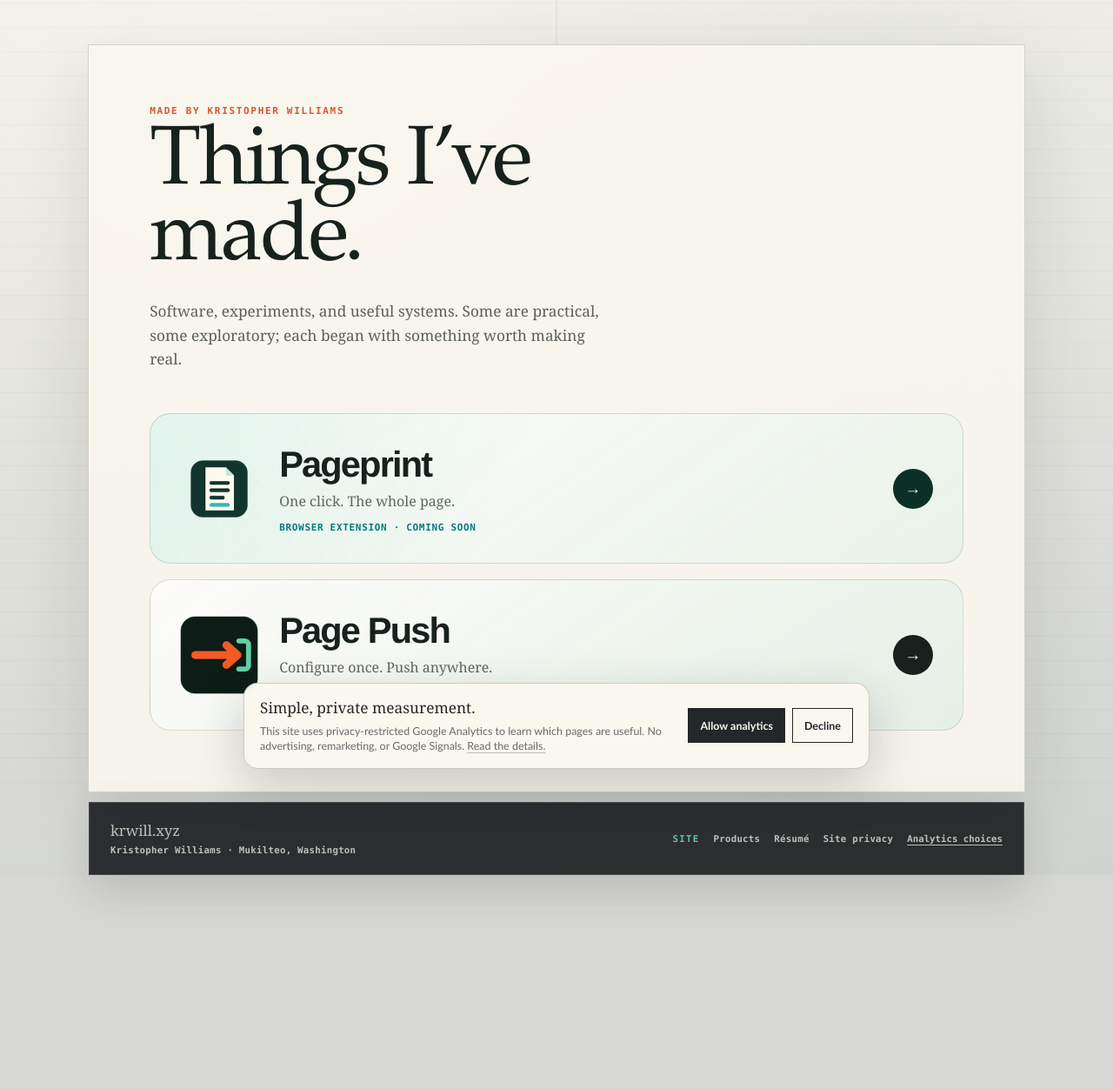
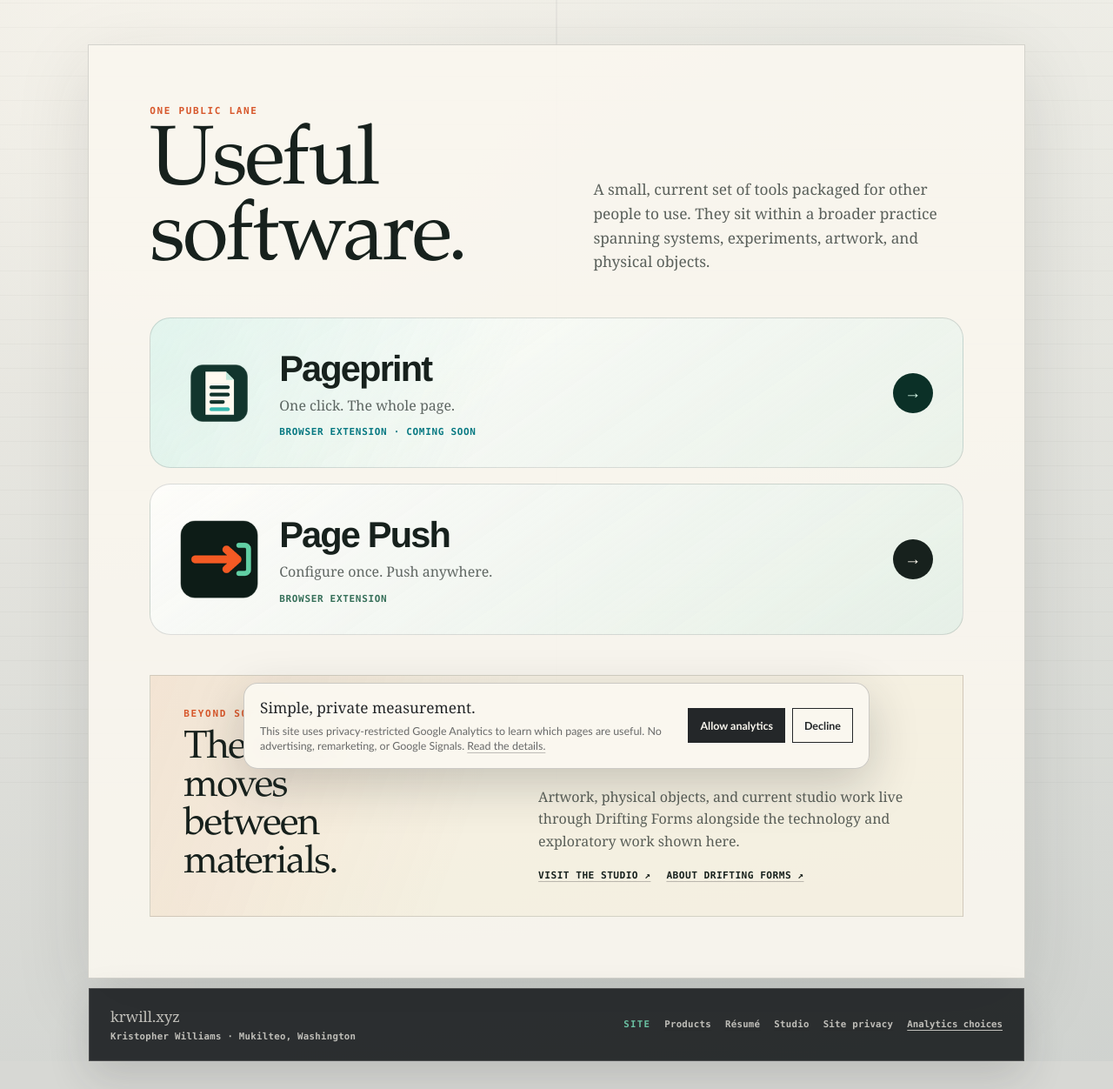
Before and after one commit to krwillxyz/krwillxyz.github.io, a Jekyll site: the page built from products/index.md, in a window 1280 px wide. Shown: the whole page at 87% size. Built offline with Jekyll 4.4.1, drawn with Linux system fonts in a browser that asks for light colours; before the commit the page ends 1038 px from its top, so only the background shows below that.

Commit message:
Reframe home and public work

```diff
--- a/_layouts/default.html
+++ b/_layouts/default.html
@@ -268,6 +268,15 @@
     line-height: 1.42;
   }
 
+  .identity-intro {
+    max-width: 42ch;
+    margin: 18px 0 0;
+    color: rgba(36, 39, 41, 0.66);
+    font-family: Georgia, "Times New Roman", serif;
+    font-size: 0.98rem;
+    line-height: 1.5;
+  }
+
   a {
     color: inherit;
     text-decoration-color: rgba(36, 39, 41, 0.28);
@@ -341,7 +350,7 @@
   }
 
   .identity-facts {
-    margin: clamp(28px, 5vw, 50px) 0 0;
+    margin: clamp(22px, 4vw, 36px) 0 0;
     display: grid;
     gap: 10px;
     color: rgba(36, 39, 41, 0.7);
@@ -356,6 +365,60 @@
     margin: 0;
     min-width: 0;
     overflow-wrap: break-word;
+  }
+
+  .identity-paths {
+    display: grid;
+    grid-template-columns: repeat(2, minmax(0, 1fr));
+    gap: 1px;
+    margin-top: 20px;
+    border: 1px solid var(--rule);
+    background: var(--rule);
+  }
+
+  .identity-paths a {
+    position: relative;
+    min-width: 0;
+    padding: 13px 34px 13px 13px;
+    background: rgba(250, 247, 239, 0.82);
+    color: var(--ink);
+    text-decoration: none;
+  }
+
+  .identity-paths span,
+  .identity-paths strong {
+    display: block;
+  }
+
+  .identity-paths span {
+    margin-bottom: 4px;
+    color: #087982;
+    font-family: ui-monospace, "SFMono-Regular", Menlo, Consolas, monospace;
+    font-size: 0.61rem;
+    font-weight: 800;
+    letter-spacing: 0.09em;
+    text-transform: uppercase;
+  }
+
+  .identity-paths strong {
+    font-size: 0.76rem;
+    line-height: 1.3;
+  }
+
+  .identity-paths i {
+    position: absolute;
+    top: 50%;
+    right: 13px;
+    font-family: Georgia, "Times New Roman", serif;
+    font-size: 1rem;
+    font-style: normal;
+    transform: translateY(-50%);
+    transition: transform 0.16s ease;
+  }
+
+  .identity-paths a:hover i,
+  .identity-paths a:focus-visible i {
+    transform: translate(3px, -50%);
   }
 
   .identity-facts a {
@@ -836,6 +899,36 @@
     width: min(1076px, calc(100% - 36px));
   }
 
+  .home {
+    display: flex;
+    flex-direction: column;
+  }
+
+  .home main {
+    min-height: 0;
+    width: min(836px, calc(100% - 36px));
+    margin-top: auto;
+    padding: 0;
+  }
+
+  .home .site-footer {
+    width: min(836px, calc(100% - 36px));
+    margin: 0 auto auto;
+    border-color: var(--rule);
+    border-top: 0;
+    background: rgba(250, 247, 239, 0.9);
+    box-shadow: var(--shadow);
+    color: var(--ink-soft);
+  }
+
+  .home .site-footer-brand {
+    color: var(--ink);
+  }
+
+  .home .site-footer-context {
+    color: #087982;
+  }
+
   @media (min-width: 780px) {
     .identity-card {
       grid-template-columns: minmax(260px, 340px) minmax(0, 1fr);
@@ -888,6 +981,8 @@
 
     .home main {
       display: block;
+      width: 100%;
+      margin: 0;
       padding: 0;
     }
 
@@ -895,6 +990,16 @@
       min-height: 100vh;
       border: 0;
       box-shadow: none;
+    }
+
+    .home .site-footer {
+      width: 100%;
+      margin: 0;
+      border-top: 1px solid var(--rule);
+    }
+
+    .identity-paths {
+      grid-template-columns: 1fr;
     }
 
     .resume-sections section {
@@ -1023,6 +1128,7 @@
       <span class="site-footer-context">Site</span>
       <a href="/products/">Products</a>
       <a href="/resume/">Résumé</a>
+      <a href="https://studio.driftingforms.com" target="_blank" rel="noopener noreferrer">Studio</a>
       <a href="/privacy/">Site privacy</a>
       <button type="button" id="analytics-choices">Analytics choices</button>
     </nav>
--- a/assets/products/products.css
+++ b/assets/products/products.css
@@ -21,6 +21,14 @@
 
 .directory-panel {
   padding: clamp(28px, 6vw, 70px);
+}
+
+.directory-header {
+  display: grid;
+  grid-template-columns: minmax(0, 1.05fr) minmax(280px, 0.95fr);
+  gap: 40px;
+  align-items: end;
+  margin-bottom: 46px;
 }
 
 .product-kicker {
@@ -49,7 +57,7 @@
 
 .directory-intro {
   max-width: 56ch;
-  margin: 25px 0 48px;
+  margin: 0 0 4px;
   color: rgba(23, 33, 29, 0.7);
   font: 1.08rem/1.6 Georgia, serif;
 }
@@ -115,6 +123,46 @@
   background: #17211d;
   color: #fffaf0;
   font-size: 1.2rem;
+}
+
+.practice-route {
+  display: grid;
+  grid-template-columns: minmax(0, 0.9fr) minmax(300px, 1.1fr);
+  gap: 40px;
+  margin-top: 46px;
+  padding: clamp(26px, 4vw, 38px);
+  border: 1px solid rgba(23, 33, 29, 0.15);
+  background:
+    linear-gradient(110deg, rgba(215, 88, 44, 0.08), transparent 42%),
+    rgba(243, 236, 217, 0.52);
+}
+
+.practice-route h2 {
+  max-width: 12ch;
+  margin: 0;
+  color: #17211d;
+  font: 500 clamp(1.8rem, 4vw, 2.8rem)/0.98 "Iowan Old Style", "Palatino Linotype", Palatino, Georgia, serif;
+  letter-spacing: -0.035em;
+}
+
+.practice-route-copy {
+  align-self: end;
+}
+
+.practice-route-copy p {
+  margin: 0;
+  color: rgba(23, 33, 29, 0.7);
+  font: 1rem/1.58 Georgia, serif;
+}
+
+.practice-route-links {
+  display: flex;
+  flex-wrap: wrap;
+  gap: 10px 18px;
+  margin-top: 20px;
+  font: 800 0.7rem/1.3 ui-monospace, "SFMono-Regular", Menlo, monospace;
+  letter-spacing: 0.04em;
+  text-transform: uppercase;
 }
 
 .pageprint-card {
@@ -727,6 +775,19 @@
 }
 
 @media (max-width: 820px) {
+  .directory-header,
+  .practice-route {
+    grid-template-columns: 1fr;
+  }
+
+  .directory-header {
+    gap: 22px;
+  }
+
+  .practice-route {
+    gap: 24px;
+  }
+
   .page-push-hero,
   .pageprint-hero {
     grid-template-columns: 1fr;
@@ -808,6 +869,19 @@
   .product-section,
   .product-document-card {
     padding: 26px 22px;
+  }
+
+  .directory-header {
+    margin-bottom: 30px;
+  }
+
+  .directory-intro {
+    font-size: 1rem;
+  }
+
+  .practice-route {
+    margin-top: 30px;
+    padding: 24px 20px;
   }
 
   .page-push-copy {
--- a/products/index.md
+++ b/products/index.md
@@ -1,16 +1,20 @@
 ---
 layout: default
-title: Things Made by Kristopher Williams
-description: "Software, experiments, and useful systems made by Kristopher Williams."
+title: Useful Software by Kristopher Williams
+description: "A current shelf of public software from Kristopher Williams's broader creative practice."
 body_class: product-site product-directory-page
 product_styles: true
 ---
 
 <div class="product-shell">
   <section class="directory-panel" aria-labelledby="products-title">
-    <p class="product-kicker">Made by Kristopher Williams</p>
-    <h1 id="products-title">Things I’ve made.</h1>
-    <p class="directory-intro">Software, experiments, and useful systems. Some are practical, some exploratory; each began with something worth making real.</p>
+    <header class="directory-header">
+      <div>
+        <p class="product-kicker">One public lane</p>
+        <h1 id="products-title">Useful software.</h1>
+      </div>
+      <p class="directory-intro">A small, current set of tools packaged for other people to use. They sit within a broader practice spanning systems, experiments, artwork, and physical objects.</p>
+    </header>
 
     <div class="product-list">
       <a class="product-card pageprint-card" href="/products/pageprint/">
@@ -33,5 +37,16 @@ product_styles: true
         <span class="product-card-arrow" aria-hidden="true">→</span>
       </a>
     </div>
+
+    <section class="practice-route" aria-labelledby="practice-title">
+      <div>
+        <p class="product-kicker">Beyond software</p>
+        <h2 id="practice-title">The work moves between materials.</h2>
+      </div>
+      <div class="practice-route-copy">
+        <p>Artwork, physical objects, and current studio work live through Drifting Forms alongside the technology and exploratory work shown here.</p>
+        <div class="practice-route-links"><a href="https://studio.driftingforms.com" target="_blank" rel="noopener noreferrer">Visit the studio ↗</a><a href="https://company.driftingforms.com" target="_blank" rel="noopener noreferrer">About Drifting Forms ↗</a></div>
+      </div>
+    </section>
   </section>
 </div>
```
Also changed, not shown: index.md (+6 -0 lines).
